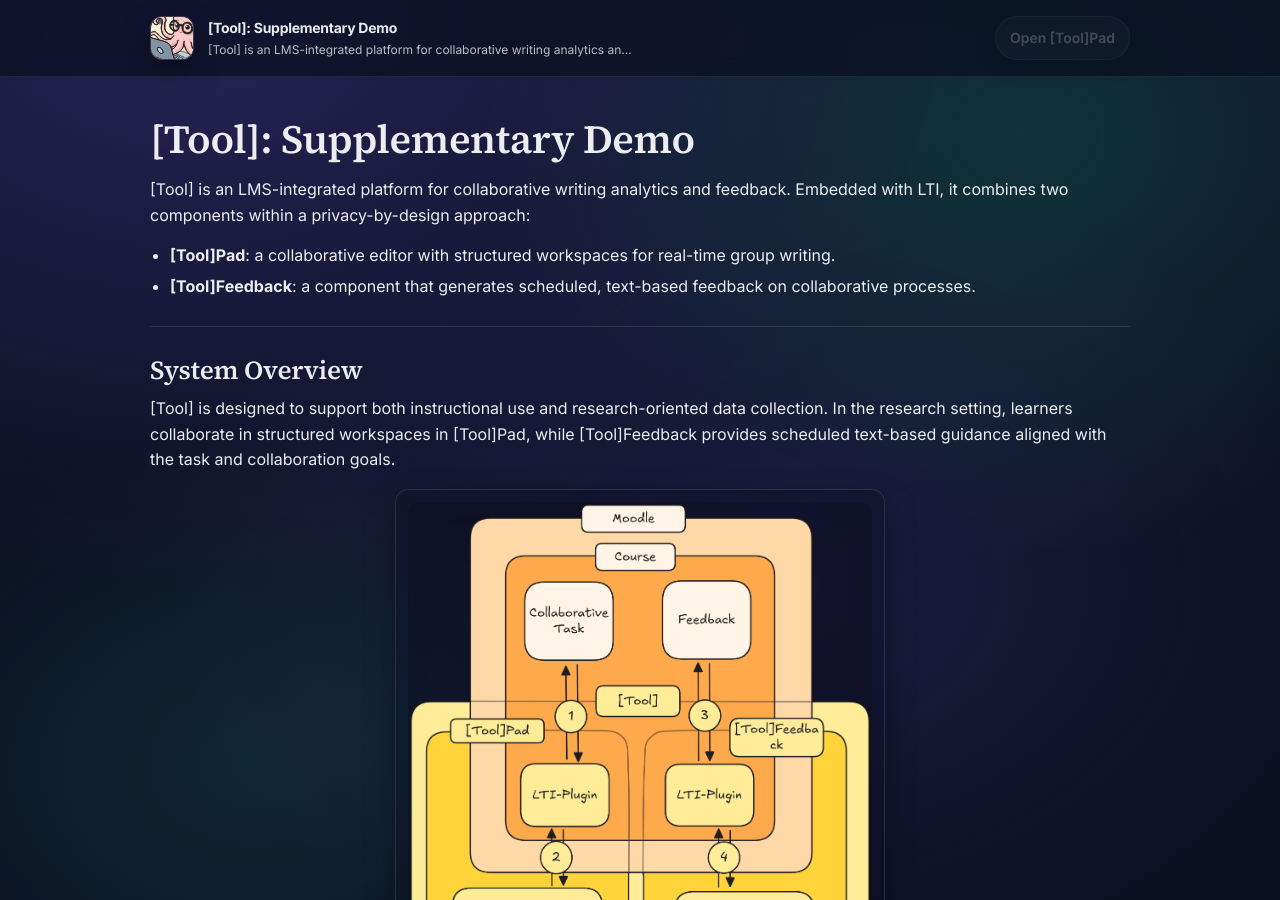
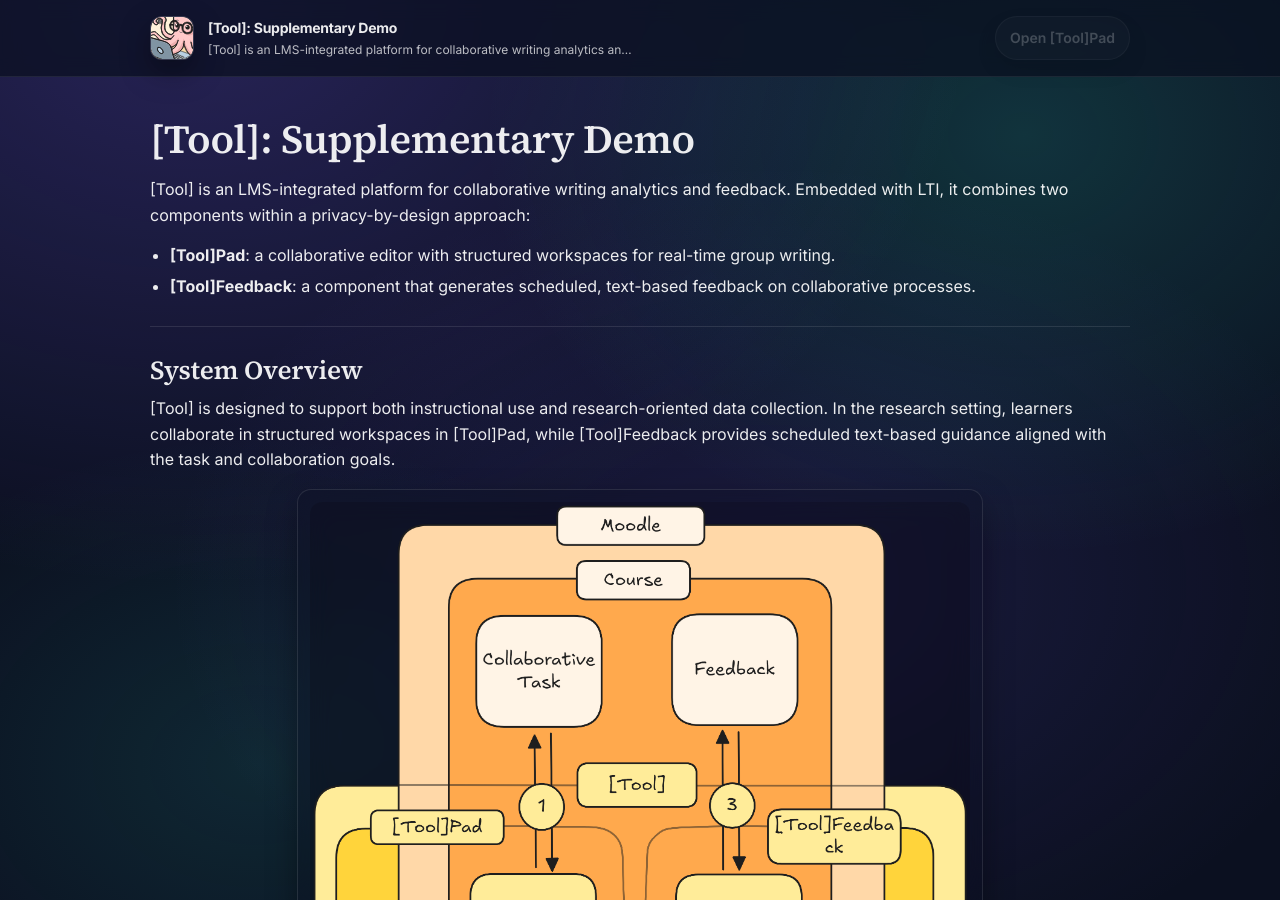
Before and after one commit to KD-info/octi-paper-website, a Jekyll site: the page built from index.md, in a window 1280 px wide and 900 px high. Built offline with Jekyll 4.4.1, drawn with Linux system fonts in a browser that asks for light colours.

Commit message:
fix: adjust figure width for system overview to enhance layout

```diff
--- a/index.md
+++ b/index.md
@@ -17,7 +17,7 @@ title: Demonstration Website
 [Tool] is designed to support both instructional use and research-oriented data collection. In the research setting, learners collaborate in structured workspaces in [Tool]Pad, while [Tool]Feedback provides scheduled text-based guidance aligned with the task and collaboration goals.
 
 <section class="figure-grid" aria-label="System overview figure">
-  <figure class="figure-card figure-wide" style="max-width: 50%; margin: 0 auto;">
+  <figure class="figure-card figure-wide" style="max-width: 70%; margin: 0 auto;">
     <img src="{{ '/assets/images/general/octi-overview-current-placeholder.png' | relative_url }}" alt="Placeholder figure: [Tool] system overview" loading="lazy" />
     <figcaption>
       <strong>Figure 1.</strong> Overview of the current implementation of [Tool], including its Moodle integration and data flow. The figure illustrates the two components, [Tool]Pad and [Tool]Feedback, and their integration into a Moodle course. The arrows indicate the flow of data from the collaborative writing activity to the feedback generation and analytics processes.
```
